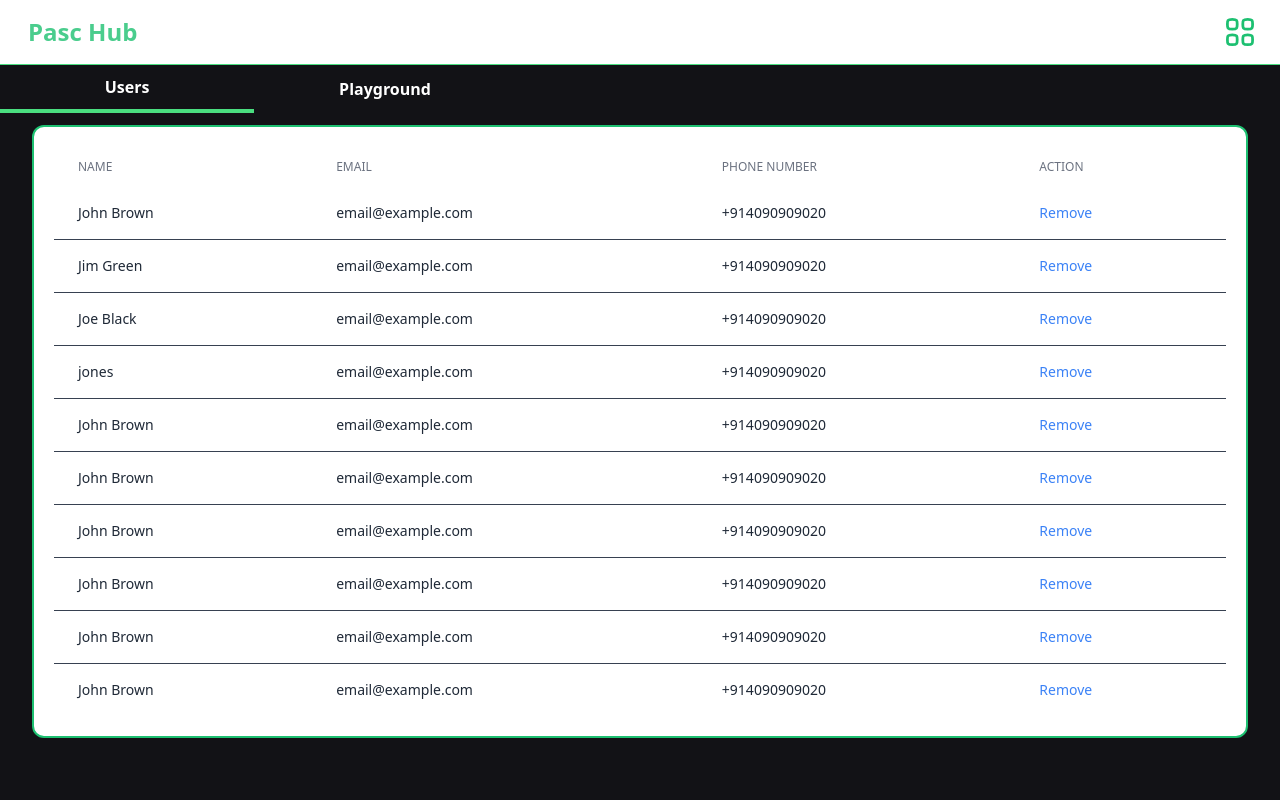
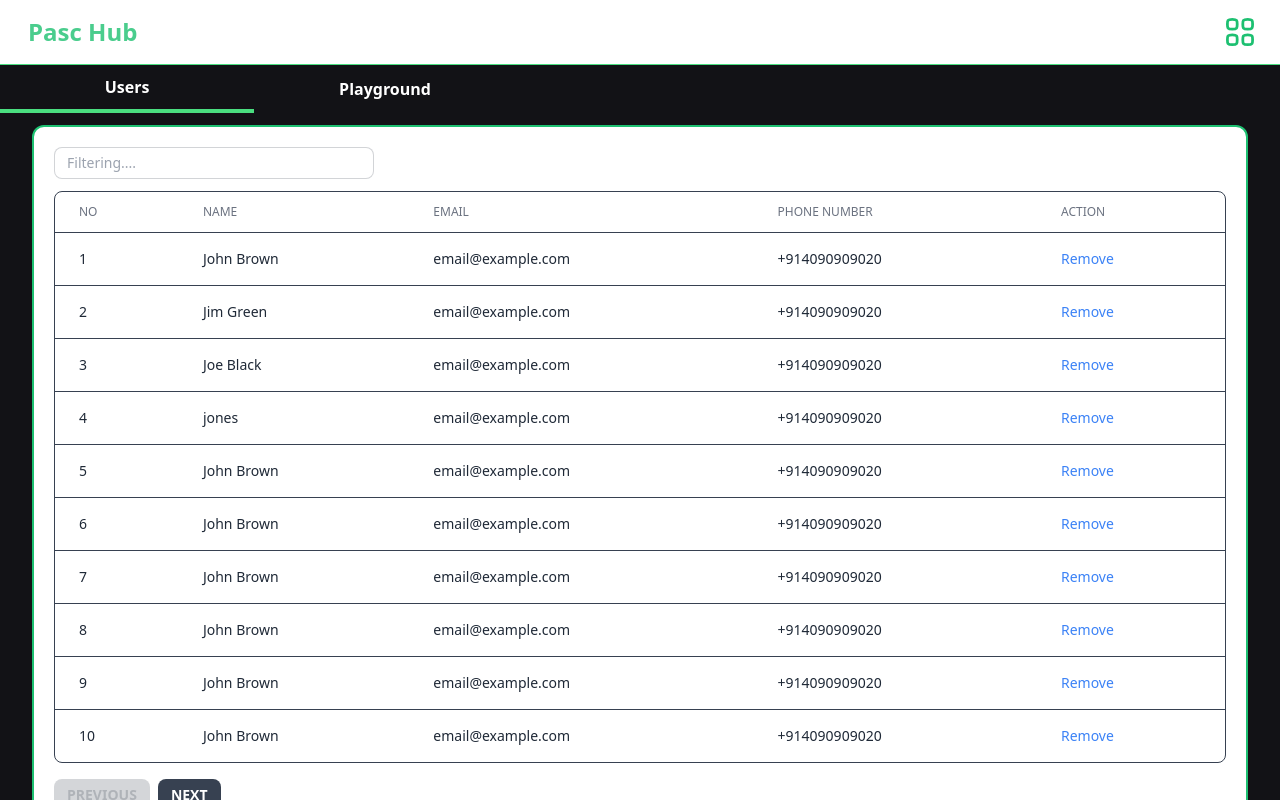
Before and after one commit to SHABIN-K/Studydrive, a Next.js app: page /admin in a window 1280 px wide. Built offline with nearby package versions, Linux system fonts and the light colour scheme; no server answers; sample sign-in values are in the browser's storage.

Commit message:
feat : add pagination ,filtering and design  to table

```diff
--- a/app/globals.css
+++ b/app/globals.css
@@ -81,3 +81,10 @@
 }
 
 /*sweetAlert custom*/
+
+/* admin table button*/
+.btn_table {
+  @apply btn btn-xs sm:btn-sm border border-transparent font-semibold text-white bg-gray-700 hover:bg-gray-600 focus:ring-offset-gray-800 transition-all
+  focus:outline-none focus:ring-2 focus:ring-gray-500 focus:ring-offset-2;
+}
+/* admin table button*/
--- a/components/admin/AdminUser.jsx
+++ b/components/admin/AdminUser.jsx
@@ -7,6 +7,11 @@ const AdminUser = () => {
 
   /** @type import('@tanstack/react-table').ColumnDef<any> */
   const columns = [
+    {
+      accessorKey: "NO",
+      header: "NO",
+      cell: (info) => `${info.row.index + 1}`,
+    },
     {
       accessorKey: "name",
       header: "Name",
@@ -33,7 +38,7 @@ const AdminUser = () => {
   ];
   return (
     <div className="">
-      <div className="p-5 border-2 rounded-xl border-[#1dc071] bg-base-100 mb-5">
+      <div className="p-5 border-2 rounded-xl border-[#1dc071] bg-base-100 mb-5 ">
         <Table data={data} columns={columns} />
       </div>
     </div>
--- a/components/admin/Table.jsx
+++ b/components/admin/Table.jsx
@@ -1,23 +1,43 @@
+import { useState } from "react";
 import {
   flexRender,
   getCoreRowModel,
   getPaginationRowModel,
+  getFilteredRowModel,
   useReactTable,
 } from "@tanstack/react-table";
 
 const Table = ({ data, columns }) => {
+  const [filtering, setFiltering] = useState("");
   const table = useReactTable({
     data,
     columns,
     getCoreRowModel: getCoreRowModel(),
     getPaginationRowModel: getPaginationRowModel(),
+    getFilteredRowModel: getFilteredRowModel(),
+    state: {
+      globalFilter: filtering,
+    },
+    onGlobalFilterChange: setFiltering,
   });
+
   return (
     <div className="flex flex-col">
+      {/* filter input */}
+      <div className="item-start mb-3">
+        <input
+          type="text"
+          placeholder="Filtering...."
+          value={filtering}
+          onChange={(e) => setFiltering(e.target.value)}
+          className="input input-bordered input-md sm:input-sm w-full max-w-xs"
+        />
+      </div>
+      {/* table */}
       <div className="-m-1.5 overflow-x-auto">
         <div className="p-1.5 min-w-full inline-block align-middle">
-          <div className="overflow-hidden">
-            <table className="min-w-full">
+          <div className="overflow-hidden border rounded-lg border-gray-700">
+            <table className="min-w-full divide-y divide-gray-700 min-h-[280px]">
               <thead>
                 {table.getHeaderGroups().map((headerGroup, index) => (
                   <tr key={index}>
@@ -26,16 +46,17 @@ const Table = ({ data, columns }) => {
                         key={index}
                         className="px-6 py-3 text-left text-xs font-medium text-gray-500 uppercase"
                       >
-                        {flexRender(
-                          header.column.columnDef.header,
-                          header.getContext()
-                        )}
+                        {header.isPlaceholder
+                          ? null
+                          : flexRender(
+                              header.column.columnDef.header,
+                              header.getContext()
+                            )}
                       </th>
                     ))}
                   </tr>
                 ))}
               </thead>
-
               <tbody className="divide-y divide-gray-700">
                 {table.getRowModel().rows?.length ? (
                   table.getRowModel().rows.map((row, index) => (
@@ -65,6 +86,23 @@ const Table = ({ data, columns }) => {
           </div>
         </div>
       </div>
+      {/* table controller */}
+      <div className="items-center justify-start py-4 space-x-2">
+        <button
+          className="btn_table"
+          onClick={() => table.previousPage()}
+          disabled={!table.getCanPreviousPage()}
+        >
+          Previous
+        </button>
+        <button
+          className="btn_table"
+          onClick={() => table.nextPage()}
+          disabled={!table.getCanNextPage()}
+        >
+          Next
+        </button>
+      </div>
     </div>
   );
 };
--- a/components/admin/index.js
+++ b/components/admin/index.js
@@ -222,4 +222,49 @@ export const tableData = [
     email: "email@example.com",
     phonenumber: "+914090909020",
   },
+  {
+    name: "John Brown",
+    email: "email@example.com",
+    phonenumber: "+914090909020",
+  },
+  {
+    name: "Jim Green",
+    email: "email@example.com",
+    phonenumber: "+914090909020",
+  },
+  {
+    name: "Joe Black",
+    email: "email@example.com",
+    phonenumber: "+914090909020",
+  },
+  {
+    name: "jones",
+    email: "email@example.com",
+    phonenumber: "+914090909020",
+  },
+  {
+    name: "John Brown",
+    email: "email@example.com",
+    phonenumber: "+914090909020",
+  },
+  {
+    name: "John Brown",
+    email: "email@example.com",
+    phonenumber: "+914090909020",
+  },
+  {
+    name: "John Brown",
+    email: "email@example.com",
+    phonenumber: "+914090909020",
+  },
+  {
+    name: "John Brown",
+    email: "email@example.com",
+    phonenumber: "+914090909020",
+  },
+  {
+    name: "John Brown",
+    email: "email@example.com",
+    phonenumber: "+914090909020",
+  },
 ];
```
